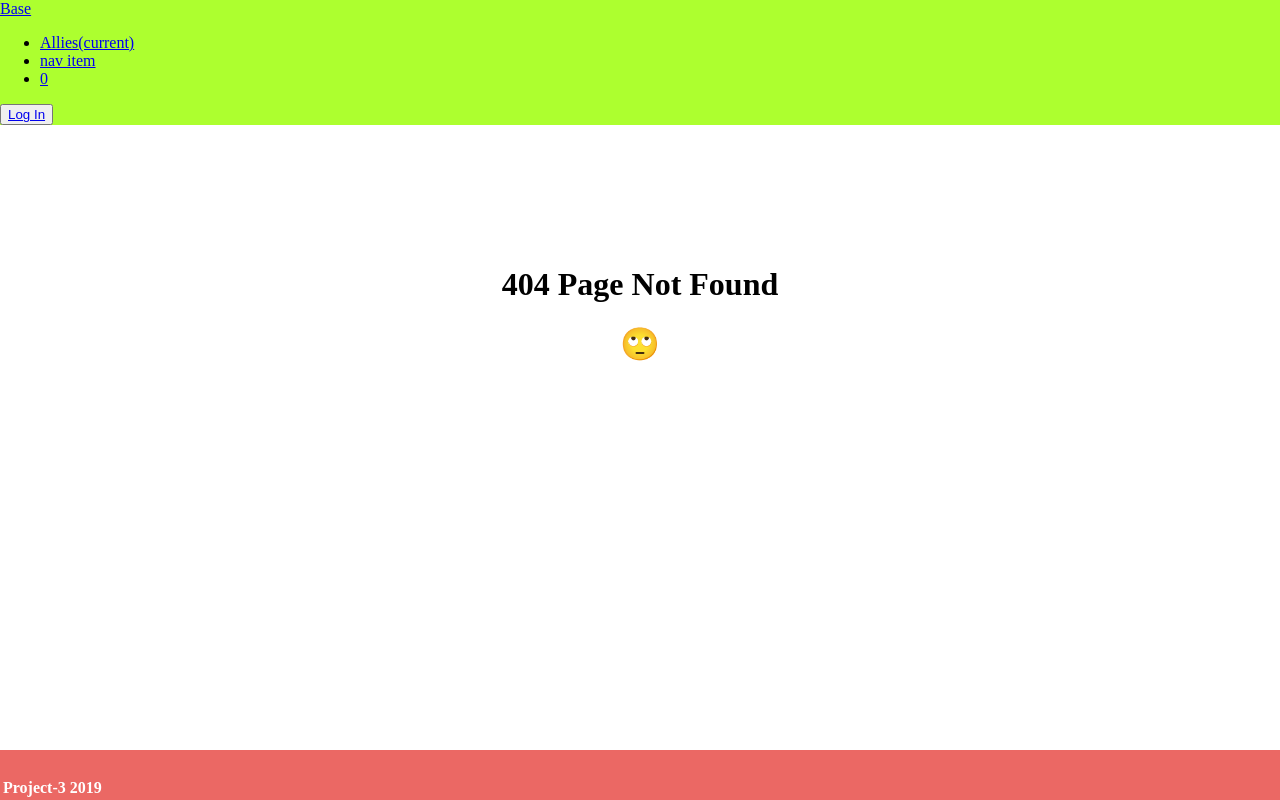
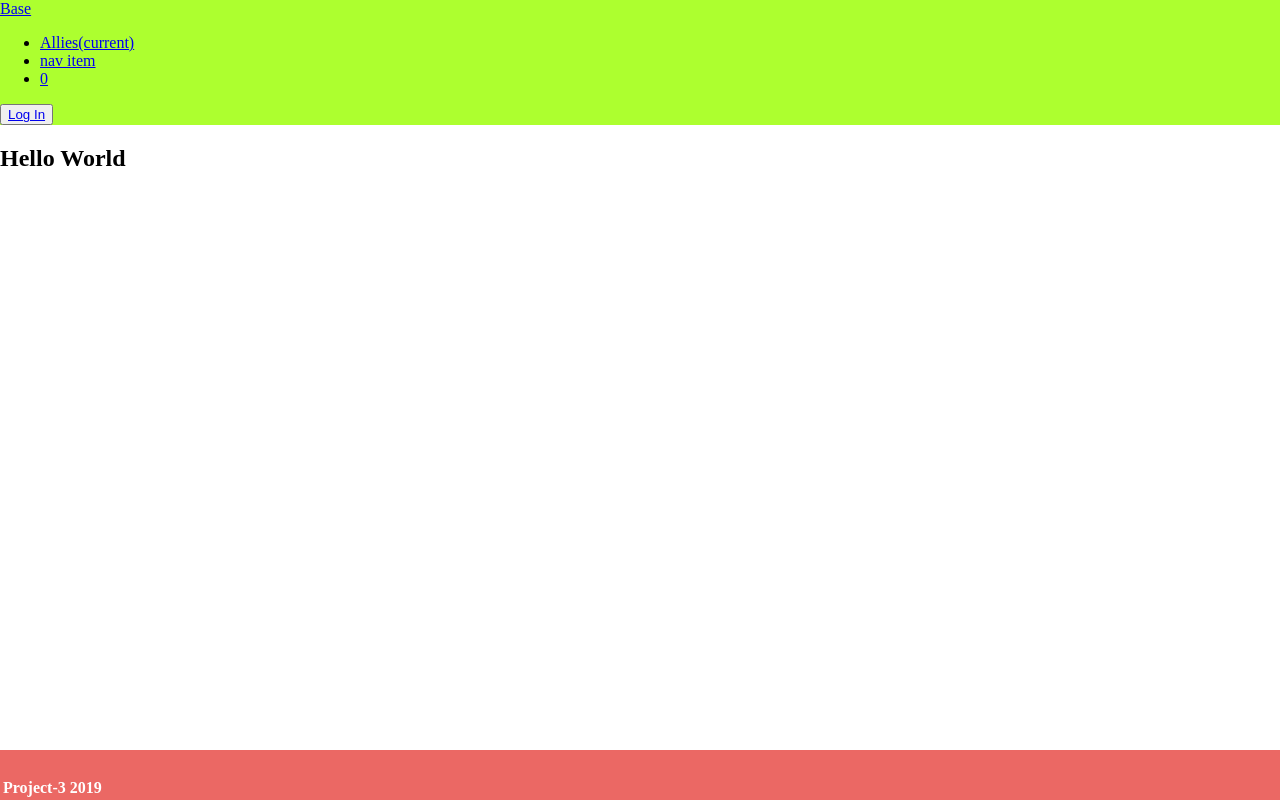
Before and after one commit to JohnCdev/TheGrid, a React (Create React App) app in the folder client/: page /home in a window 1280 px wide. Before the commit this address had no page. Built offline with nearby package versions, Linux system fonts and the light colour scheme; the HTML template or start-up script is replaced by a standard one.

Commit message:
merge conflict

```diff
--- a/client/src/App.js
+++ b/client/src/App.js
@@ -7,6 +7,7 @@ import Detail from "./pages/Detail";
 import NoMatch from "./pages/NoMatch";
 import Nav from "./components/Nav/Nav";
 import Footer from "./components/Footer/Footer";
+import HomePage from "./pages/HomePage";
 
 function App() {
   return (
@@ -15,6 +16,7 @@ function App() {
         <Nav />
         <Switch>
           <Route exact path="/" component={Books} />
+          <Route exact path="/home" component={HomePage} />
           <Route exact path = '/new-user' component={SignUp} />
           <Route exact path = '/log-in' component={LogIn} />
           <Route component={NoMatch} />
--- a/client/src/pages/HomePage.js
+++ b/client/src/pages/HomePage.js
@@ -1,7 +1,7 @@
 import React, { Component } from 'react';
 import API from '../utils/API';
 import { Link } from 'react-router-dom';
-import { Col, Row, Container } from '../components/Grid';
+import { Col, Row, Container } from '../components/Grid/Grid';
 
 
 export default class HomePage extends Component {
```
Also changed, not shown: client/src/pages/Feed.js (added).
